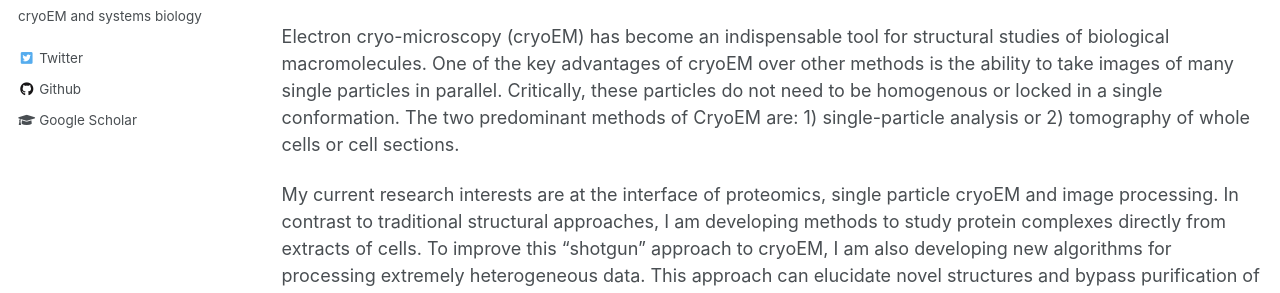
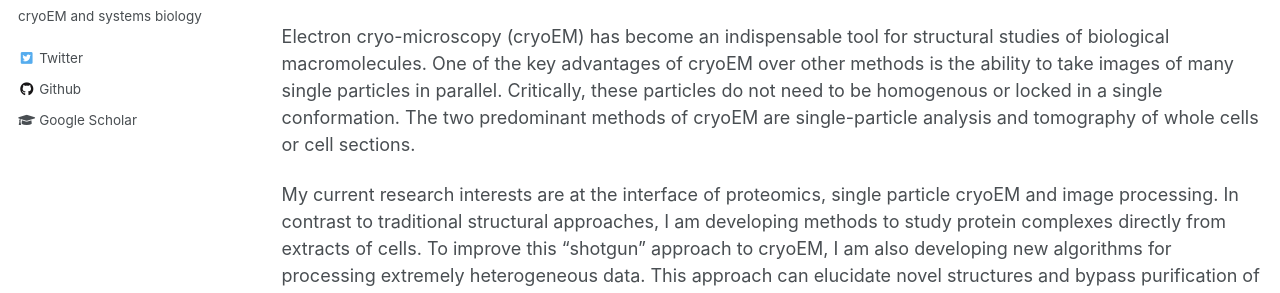
Before and after one commit to EricVerbeke/EricVerbeke.github.io, a Jekyll site: the page built from _pages/research.md, in a window 1280 px wide. Shown: the part 299-592 px from the top of the page. Built offline with Jekyll 4.4.1, drawn with Linux system fonts in a browser that asks for light colours.

Commit message:
update research page

```diff
--- a/_pages/research.md
+++ b/_pages/research.md
@@ -11,7 +11,7 @@ author_profile: true
 Proteins play an integral role in nearly all cellular processes. However, most proteins do not work alone. Instead, they work together as intricate nanomachines. To understand which proteins assemble into these machines, many proteome-wide studies have been conducted to determine the composition of proteins in complex. Additionally, we require the 3D structure of these protein complexes to understand how they perform their function.
 
 
-Electron cryo-microscopy (cryoEM) has become an indispensable tool for structural studies of biological macromolecules. One of the key advantages of cryoEM over other methods is the ability to take images of many single particles in parallel. Critically, these particles do not need to be homogenous or locked in a single conformation. The two predominant methods of CryoEM are: 1) single-particle analysis or 2) tomography of whole cells or cell sections.
+Electron cryo-microscopy (cryoEM) has become an indispensable tool for structural studies of biological macromolecules. One of the key advantages of cryoEM over other methods is the ability to take images of many single particles in parallel. Critically, these particles do not need to be homogenous or locked in a single conformation. The two predominant methods of cryoEM are single-particle analysis and tomography of whole cells or cell sections.
 
 
 My current research interests are at the interface of proteomics, single particle cryoEM and image processing. In contrast to traditional structural approaches, I am developing methods to study protein complexes directly from extracts of cells. To improve this "shotgun" approach to cryoEM, I am also developing new algorithms for processing extremely heterogeneous data. This approach can elucidate novel structures and bypass purification of challenging proteins from diverse cellular systems.
```
